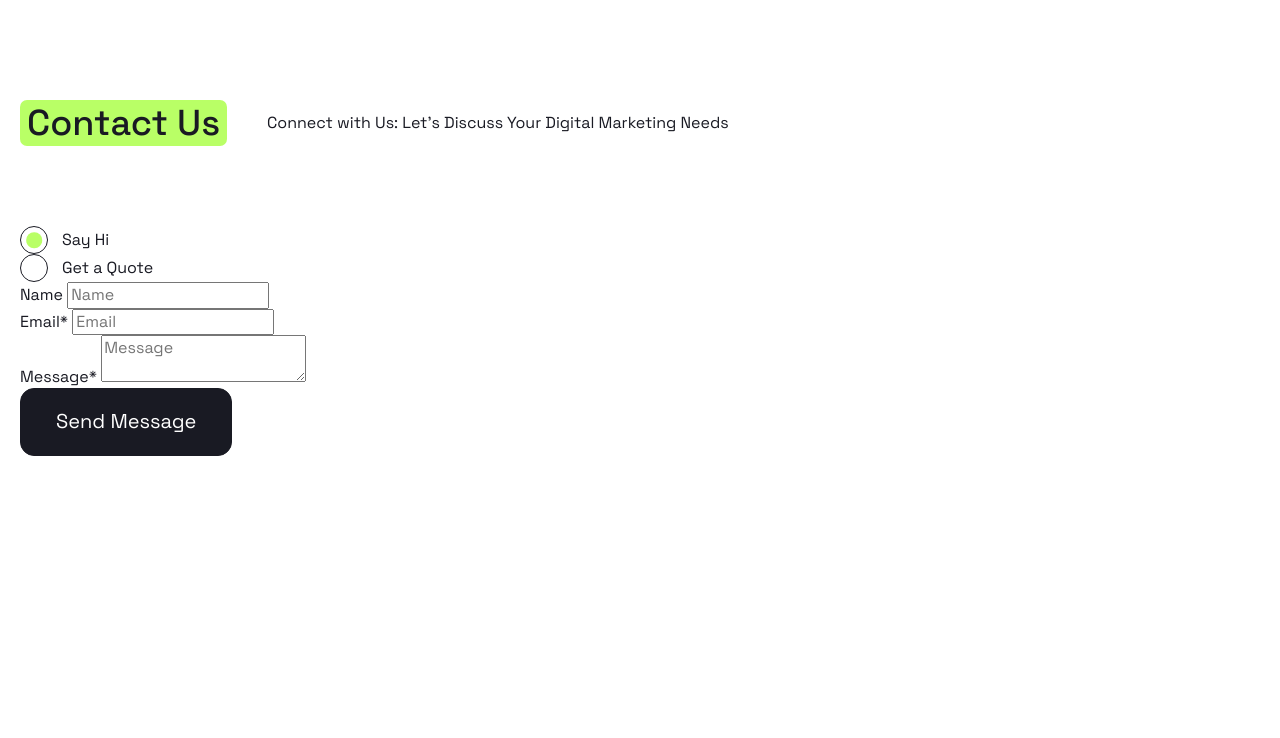
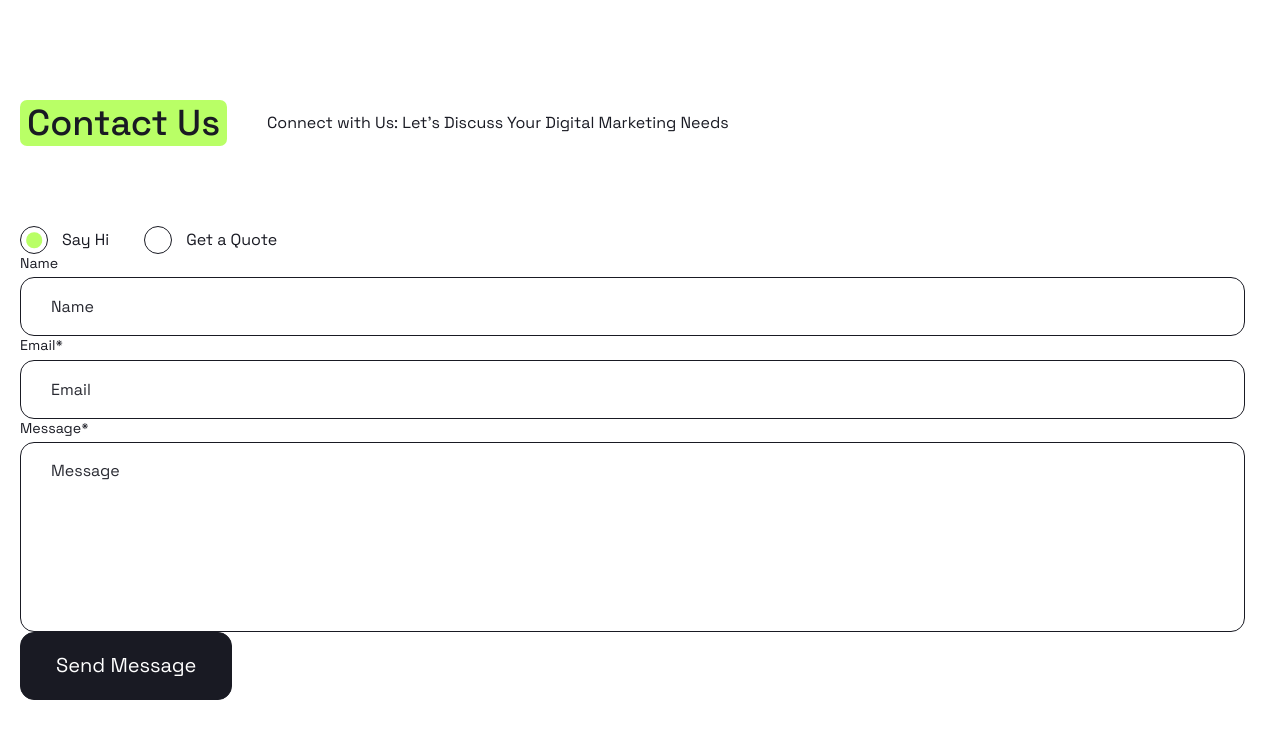
Before and after one commit to virtualsabyrka/positivus, a website: page index.html in a window 1280 px wide. Shown: the part 6362-7100 px from the top of the page. Before the commit the page ends 6868 px from the top, so only its background shows below. Drawn offline with Linux system fonts and the light colour scheme.

Commit message:
style: field

```diff
--- a/styles/components/_field.scss
+++ b/styles/components/_field.scss
@@ -0,0 +1,72 @@
+@use '../helpers' as *;
+
+.field {
+  --fieldInputHeight: var(--input-height);
+  --fieldInputTextColor: var(--color-dark);
+  --fieldInputBgColor: var(--color-light);
+  --fieldInputBorderColor: var(--color-dark);
+  --fieldInputPlaceholderColor: var(--color-dark-alt);
+  --fieldInputHoverBgColor: var(--color-accent);
+
+  display: flex;
+  flex-direction: column;
+  align-items: start;
+  row-gap: 5px;
+
+  @include mobile {
+    row-gap: 10px;
+  }
+
+  &--big-height {
+    --fieldInputHeight: var(--button-height);
+  }
+
+  &--dark-bg {
+    --fieldInputTextColor: var(--color-accent);
+    --fieldInputBgColor: var(--color-dark-alt);
+    --fieldInputBorderColor: var(--color-light);
+    --fieldInputPlaceholderColor: var(--color-light);
+    --fieldInputHoverBgColor: var(--color-dark);
+  }
+
+  &__label {
+    @include fluid-text(16, 14);
+  }
+
+  &__input {
+    width: 100%;
+    height: var(--fieldInputHeight);
+    padding-inline: 30px;
+    color: var(--fieldInputTextColor);
+    background-color: var(--fieldInputBgColor);
+    border: 1px solid var(--fieldInputBorderColor);
+    border-radius: var(--border-radius);
+
+    @include hover {
+      background-color: var(--fieldInputHoverBgColor);
+    }
+
+    @include mobile {
+      padding-inline: 20px;
+    }
+
+    &:focus {
+      border-color: var(--color-accent);
+      outline: none;
+    }
+
+    &::placeholder {
+      color: var(--fieldInputPlaceholderColor);
+    }
+
+    &--textarea {
+      height: 190px;
+      padding-block: 18px;
+      resize: none;
+
+      @include mobile {
+        height: 132px;
+      }
+    }
+  }
+}
```
Also changed, not shown: styles/main.css.
